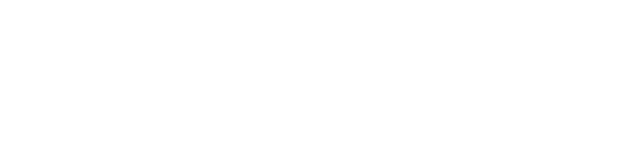
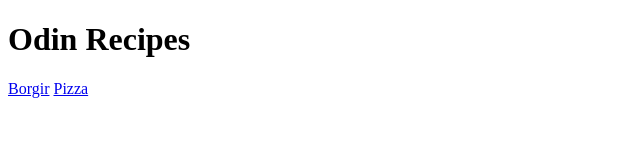
Before and after one commit to Depen-p/odin-recipes, a plain HTML site: page index.html in a window 1280 px wide. Shown: the whole page, without its empty margins (0-640 px from the left). Drawn offline with Linux system fonts and the light colour scheme.

Commit message:
Changed index so it links to recipes

```diff
--- a/index.html
+++ b/index.html
@@ -6,6 +6,8 @@
     <title>Recipes</title>
 </head>
 <body>
-
+    <h1>Odin Recipes</h1>
+    <a href="recipes/borgir.html">Borgir</a>
+    <a href="recipes/pizza.html">Pizza</a>
 </body>
 </html>
```
